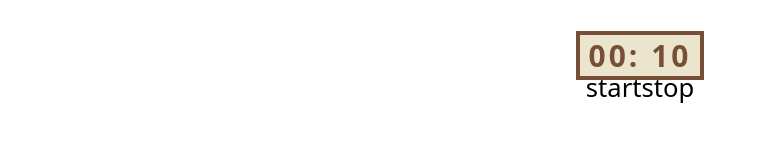
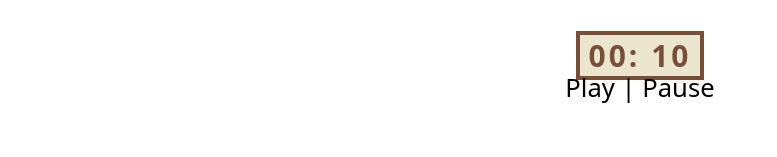
Before and after one commit to long715/HackOverflow-2022, a React (Create React App) app: page / in a window 1280 px wide. Shown: the part 695-852 px from the top of the page, without its empty margins (0-777 px from the left). Built offline with nearby package versions, Linux system fonts and the light colour scheme.

Commit message:
play/pause button

```diff
--- a/package.json
+++ b/package.json
@@ -7,6 +7,7 @@
     "@testing-library/react": "^13.3.0",
     "@testing-library/user-event": "^13.5.0",
     "react": "^18.2.0",
+    "react-circular-progressbar": "^2.1.0",
     "react-dom": "^18.2.0",
     "react-scripts": "5.0.1",
     "web-vitals": "^2.1.4"
--- a/src/component/Pomodoro.jsx
+++ b/src/component/Pomodoro.jsx
@@ -5,43 +5,29 @@ function Pomodoro() {
   const [minutes, setMinutes] = useState(0);
   const [seconds, setSeconds] = useState(10);
   const [displayMessage, setDisplayMessage] = useState(false);
-  const [count, setCount] = useState(1);
-  const interval = useRef(null);
+  const [play, pause] = useState(false);
 
-  const startTimer = () => {
-    if (interval.current == null) {
-      interval.current = setInterval(() => {
-        setSeconds((seconds) => Math.max(seconds - 1, 0));
+  useEffect(() => {
+    if (play) {
+      let interval = setInterval(() => {
+        clearInterval(interval);
+        if (seconds === 0) {
+          if (minutes !== 0) {
+            setSeconds(59);
+            setMinutes(minutes - 1);
+          } else {
+            let minutes = displayMessage ? 0 : 0;
+            let seconds = 5;
+            setSeconds(seconds);
+            setMinutes(minutes);
+            setDisplayMessage(!displayMessage);
+          }
+        } else {
+          setSeconds(seconds - 1);
+        }
       }, 1000);
     }
-  };
-
-  const stopTimer = () => {
-    if (interval.current != null) {
-      clearInterval(interval.current);
-      interval.current = null;
-    }
-  };
-
-  useEffect(() => {
-    // let interval = setInterval(() => {
-    //   clearInterval(interval);
-    //   if (seconds === 0) {
-    //     if (minutes !== 0) {
-    //       setSeconds(59);
-    //       setMinutes(minutes - 1);
-    //     } else {
-    //       let minutes = displayMessage ? 0 : 0;
-    //       let seconds = 5;
-    //       setSeconds(seconds);
-    //       setMinutes(minutes);
-    //       setDisplayMessage(!displayMessage);
-    //     }
-    //   } else {
-    //     setSeconds(seconds - 1);
-    //   }
-    // }, 1000);
-  }, [seconds, minutes]);
+  }, [seconds, play]);
   const timerMinutes = minutes < 10 ? `0${minutes}` : minutes;
   const timerSeconds = seconds < 10 ? `0${seconds}` : seconds;
 
@@ -60,11 +46,8 @@ function Pomodoro() {
         </div>
       </div>
       <div className="playPauseButtons">
-        <button className="start-button" onClick={startTimer}>
-          start
-        </button>
-        <button className="stop-button" onClick={stopTimer}>
-          stop
+        <button className="start-button" onClick={() => pause(!play)}>
+          Play | Pause
         </button>
       </div>
     </div>
```
Also changed, not shown: 1 other file (tests, documents, lock files or other folders).
